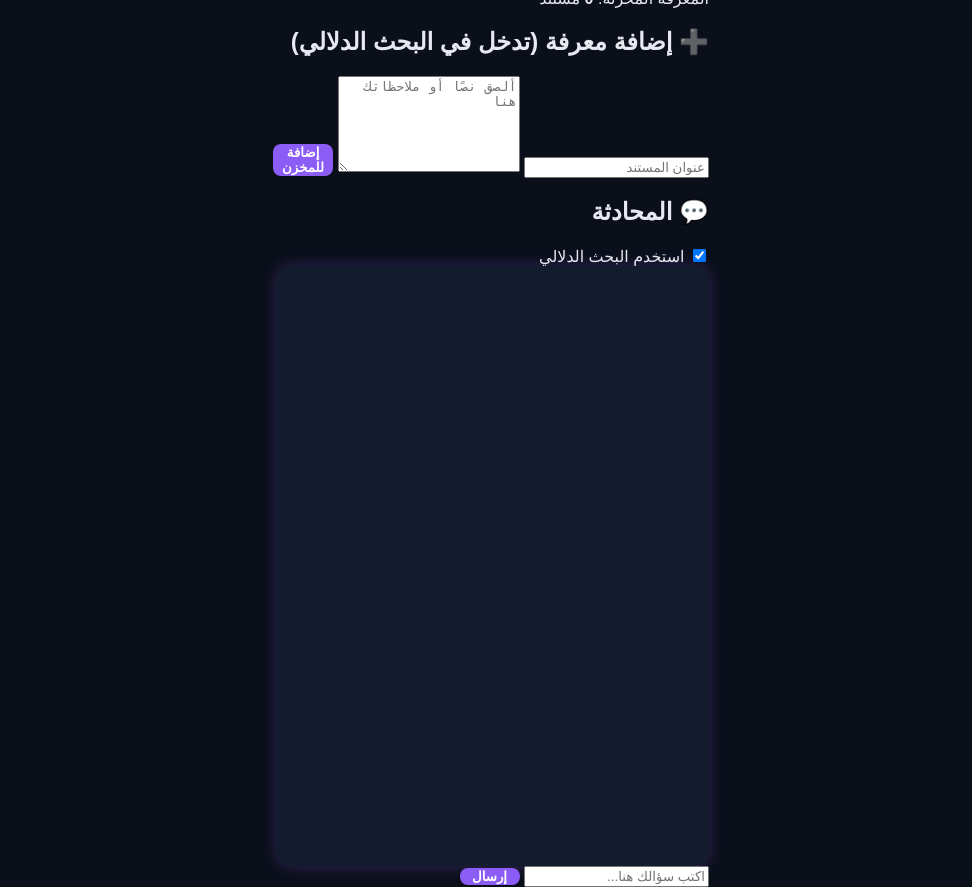
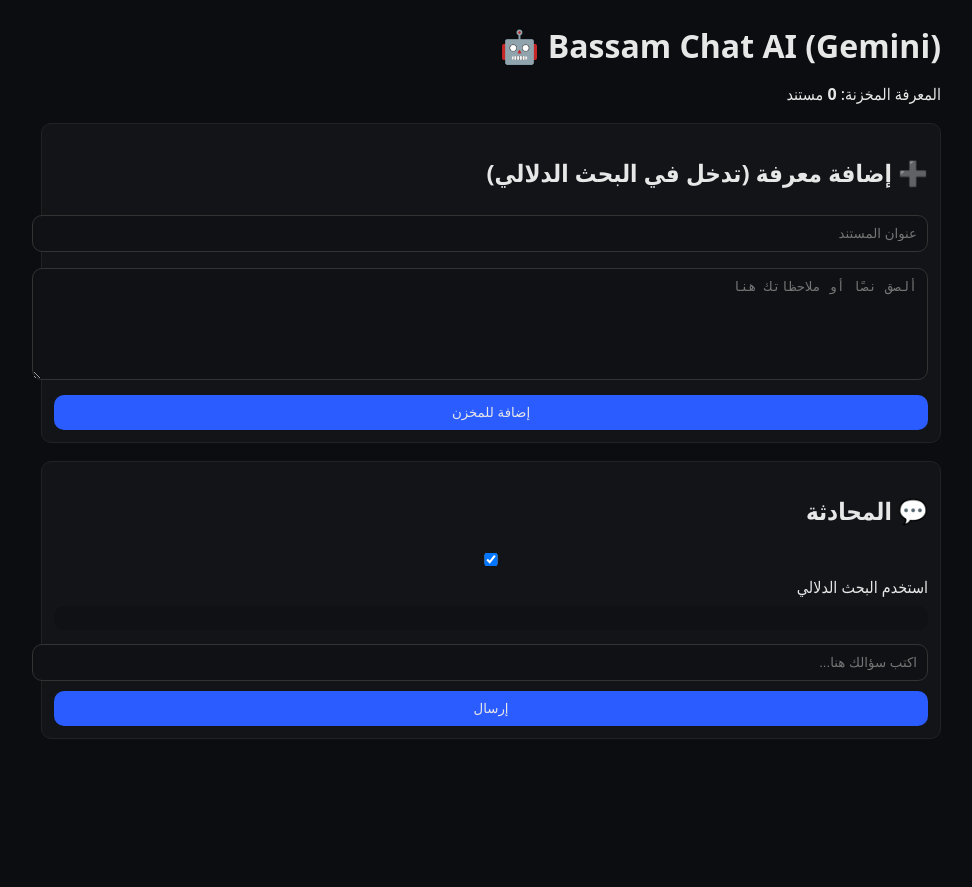
Before and after one commit to bassam-st/bassam-chat-ai, a FastAPI app: page / in a window 1280 px wide. Shown: the whole page, without its empty margins (149-1121 px from the left). After the commit the page ends 739 px from the top, so only its background shows below. Run offline with FastAPI, Linux system fonts and the light colour scheme; data that the repository does not hold is empty; parts of the project's set-up code (start-up, migrations or seed data) failed here and were passed over.

Commit message:
Update style.css

```diff
--- a/static/style.css
+++ b/static/style.css
@@ -1,90 +1,13 @@
-/* 🌌 تصميم واجهة Bassam Chat AI */
-:root {
-  --bg: #0b0f1a;
-  --card: #131b2e;
-  --text: #e6e9f0;
-  --accent: #8b5cf6;
-  --accent2: #a78bfa;
-}
-
-body {
-  background-color: var(--bg);
-  color: var(--text);
-  font-family: "Cairo", sans-serif;
-  margin: 0;
-  padding: 0;
-  display: flex;
-  flex-direction: column;
-  align-items: center;
-  justify-content: center;
-  height: 100vh;
-}
-
-h1 {
-  color: var(--accent2);
-  font-size: 2rem;
-  margin-bottom: 10px;
-  text-align: center;
-}
-
-.chat-box {
-  width: 90%;
-  max-width: 700px;
-  background: var(--card);
-  border-radius: 15px;
-  padding: 20px;
-  box-shadow: 0 0 15px rgba(139, 92, 246, 0.3);
-  display: flex;
-  flex-direction: column;
-  height: 70vh;
-}
-
-#messages {
-  flex: 1;
-  overflow-y: auto;
-  margin-bottom: 10px;
-  padding-right: 5px;
-}
-
-.message {
-  padding: 8px 10px;
-  margin: 5px 0;
-  border-radius: 10px;
-  max-width: 80%;
-}
-
-.user {
-  background-color: var(--accent);
-  align-self: flex-end;
-  color: white;
-}
-
-.bot {
-  background-color: #1e293b;
-  align-self: flex-start;
-}
-
-input[type="text"] {
-  width: calc(100% - 80px);
-  padding: 10px;
-  border: none;
-  border-radius: 8px;
-  outline: none;
-  background: #1e293b;
-  color: white;
-}
-
-button {
-  width: 60px;
-  background-color: var(--accent);
-  border: none;
-  border-radius: 8px;
-  color: white;
-  font-weight: bold;
-  cursor: pointer;
-  transition: background 0.2s;
-}
-
-button:hover {
-  background-color: var(--accent2);
-}
+body{background:#0b0d10;color:#e7e7e7;font-family:system-ui,Segoe UI,Tahoma,Arial,sans-serif}
+.container{max-width:900px;margin:24px auto;padding:0 12px}
+h1{margin-bottom:8px}
+section{margin:18px 0;padding:12px;border:1px solid #222;border-radius:10px;background:#121418}
+input,textarea,button{width:100%;padding:10px;border-radius:10px;border:1px solid #333;background:#0f1114;color:#e7e7e7}
+input,textarea{margin:6px 0 10px}
+button{cursor:pointer;background:#2b5cff;border:none}
+button:hover{filter:brightness(1.1)}
+.chat-box{max-height:50vh;overflow:auto;background:#0f1114;border-radius:10px;padding:12px;margin-bottom:8px}
+.bubble{padding:10px;border-radius:10px;margin:8px 0;white-space:pre-wrap}
+.bubble.user{background:#1e2430}
+.bubble.bot{background:#141a22}
+label{display:block;margin-bottom:8px}
```
